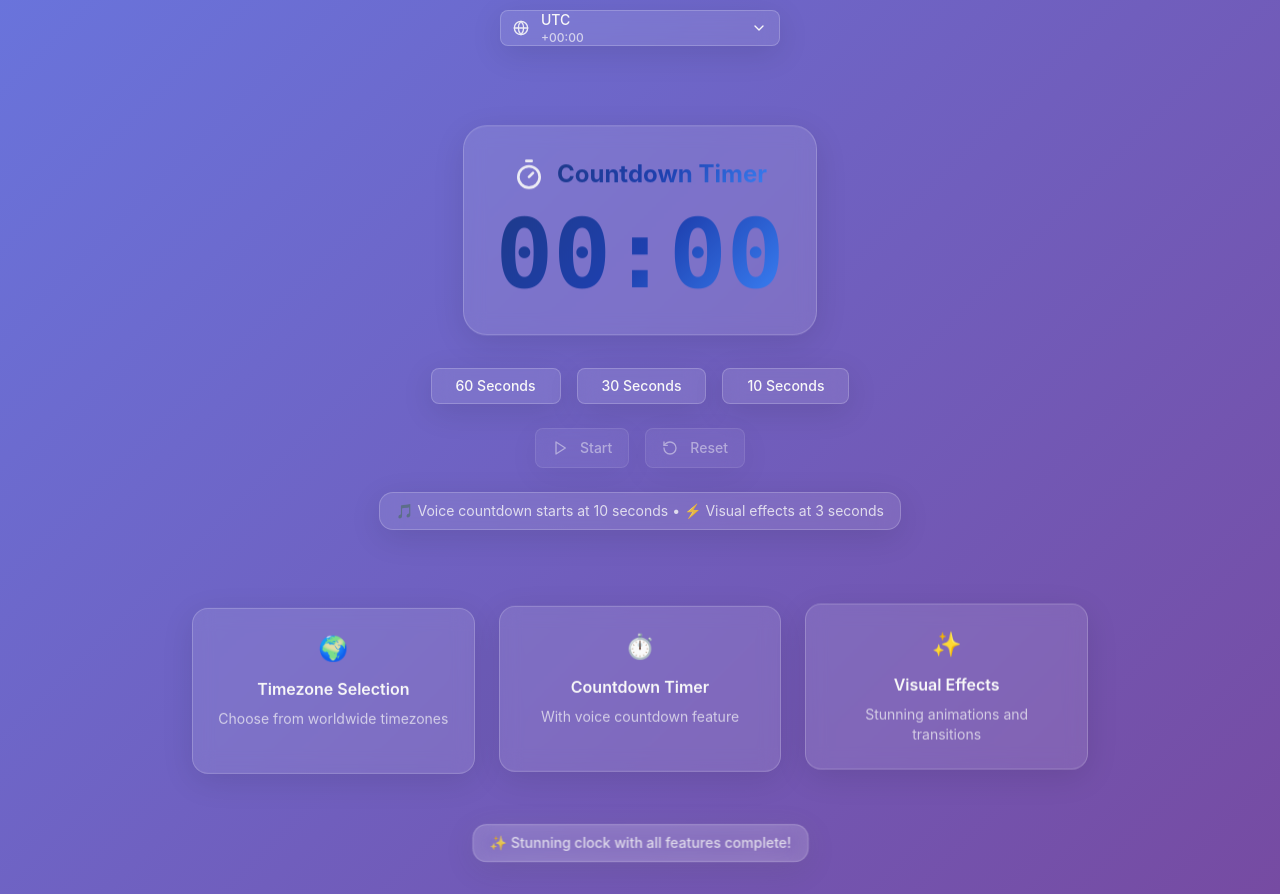
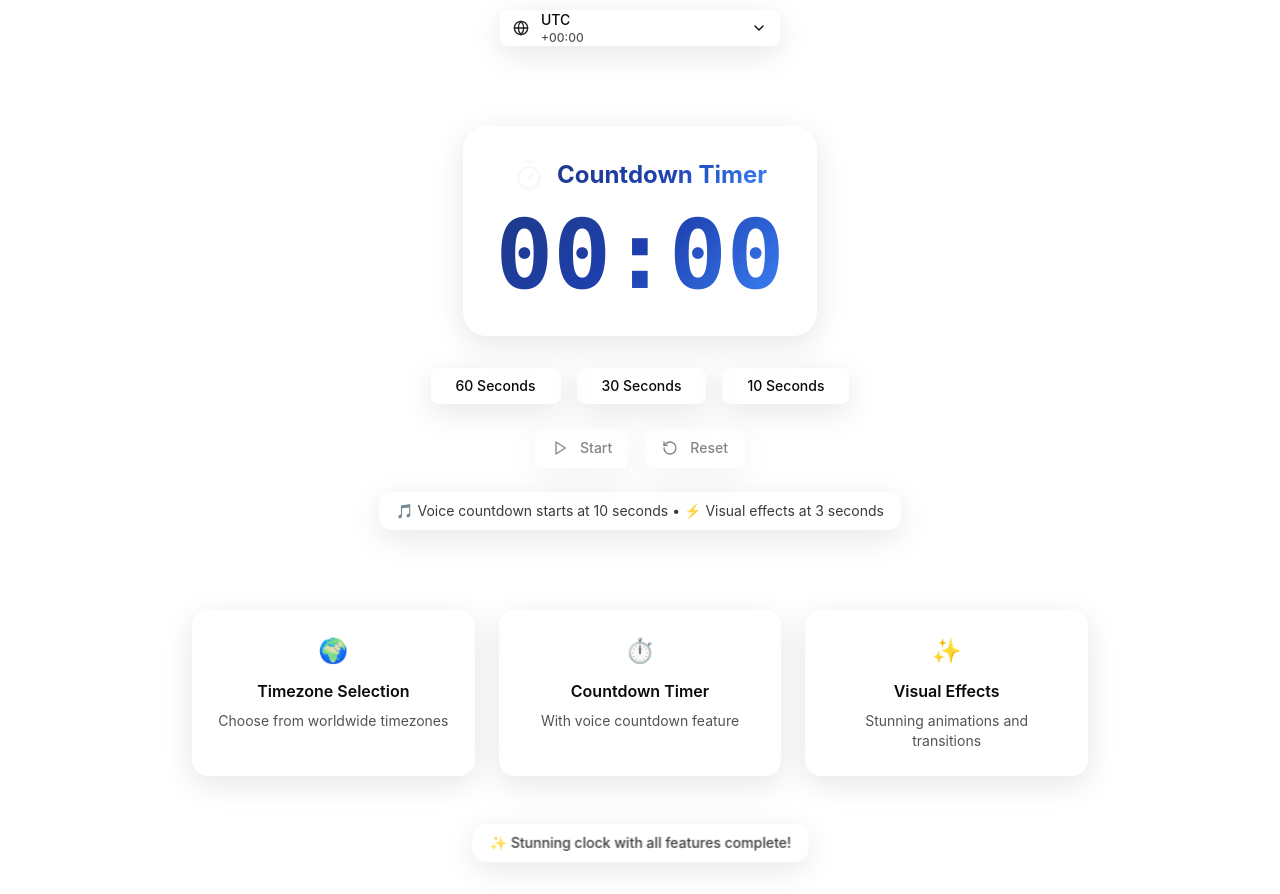
Before and after one commit to RenDub73/clockapp, a React (Vite) app: page / in a window 1280 px wide. Shown: the part 560-1454 px from the top of the page. Built offline with nearby package versions, Linux system fonts and the light colour scheme.

Commit message:
Remove floating bubbles, ensure dark mode is black

```diff
--- a/src/App.css
+++ b/src/App.css
@@ -43,8 +43,8 @@
 
 :root {
   --radius: 0.625rem;
-  --background: linear-gradient(135deg, #667eea 0%, #764ba2 100%);
-  --foreground: oklch(0.98 0 0);
+  --background: #ffffff;
+  --foreground: oklch(0.145 0 0);
   --card: oklch(1 0 0 / 0.1);
   --card-foreground: oklch(0.145 0 0);
   --popover: oklch(1 0 0 / 0.95);
@@ -122,10 +122,6 @@
 }
 
 /* Custom animations */
-@keyframes float {
-  0%, 100% { transform: translateY(0px); }
-  50% { transform: translateY(-10px); }
-}
 
 @keyframes glow {
   0%, 100% { box-shadow: 0 0 20px rgba(255, 255, 255, 0.1); }
@@ -154,9 +150,6 @@
   25%, 75% { opacity: 0.3; }
 }
 
-.floating {
-  animation: float 3s ease-in-out infinite;
-}
 
 .glowing {
   animation: glow 2s ease-in-out infinite;
--- a/src/App.jsx
+++ b/src/App.jsx
@@ -31,7 +31,7 @@ function App() {
           {/* Header with controls */}
           <div className="flex flex-col sm:flex-row justify-between items-center mb-12 gap-6">
             <div className="text-center sm:text-left">
-              <h1 className="text-4xl md:text-5xl font-bold gradient-text mb-2 floating">
+              <h1 className="text-4xl md:text-5xl font-bold gradient-text mb-2">
                 Digital & Analog Clock
               </h1>
               <p className="text-lg opacity-80">
@@ -104,19 +104,19 @@ function App() {
 
           {/* Feature cards */}
           <div className="grid grid-cols-1 md:grid-cols-3 gap-6 max-w-4xl mx-auto">
-            <div className="glass-morphism rounded-2xl p-6 text-center floating" style={{ animationDelay: '0.2s' }}>
+            <div className="glass-morphism rounded-2xl p-6 text-center" style={{ animationDelay: '0.2s' }}>
               <div className="text-2xl mb-3">🌍</div>
               <h3 className="font-semibold mb-2">Timezone Selection</h3>
               <p className="text-sm opacity-70">Choose from worldwide timezones</p>
             </div>
 
-            <div className="glass-morphism rounded-2xl p-6 text-center floating" style={{ animationDelay: '0.4s' }}>
+            <div className="glass-morphism rounded-2xl p-6 text-center" style={{ animationDelay: '0.4s' }}>
               <div className="text-2xl mb-3">⏱️</div>
               <h3 className="font-semibold mb-2">Countdown Timer</h3>
               <p className="text-sm opacity-70">With voice countdown feature</p>
             </div>
 
-            <div className="glass-morphism rounded-2xl p-6 text-center floating" style={{ animationDelay: '0.6s' }}>
+            <div className="glass-morphism rounded-2xl p-6 text-center" style={{ animationDelay: '0.6s' }}>
               <div className="text-2xl mb-3">✨</div>
               <h3 className="font-semibold mb-2">Visual Effects</h3>
               <p className="text-sm opacity-70">Stunning animations and transitions</p>
```
Also changed, not shown: 1 other file (tests, documents, lock files or other folders).
